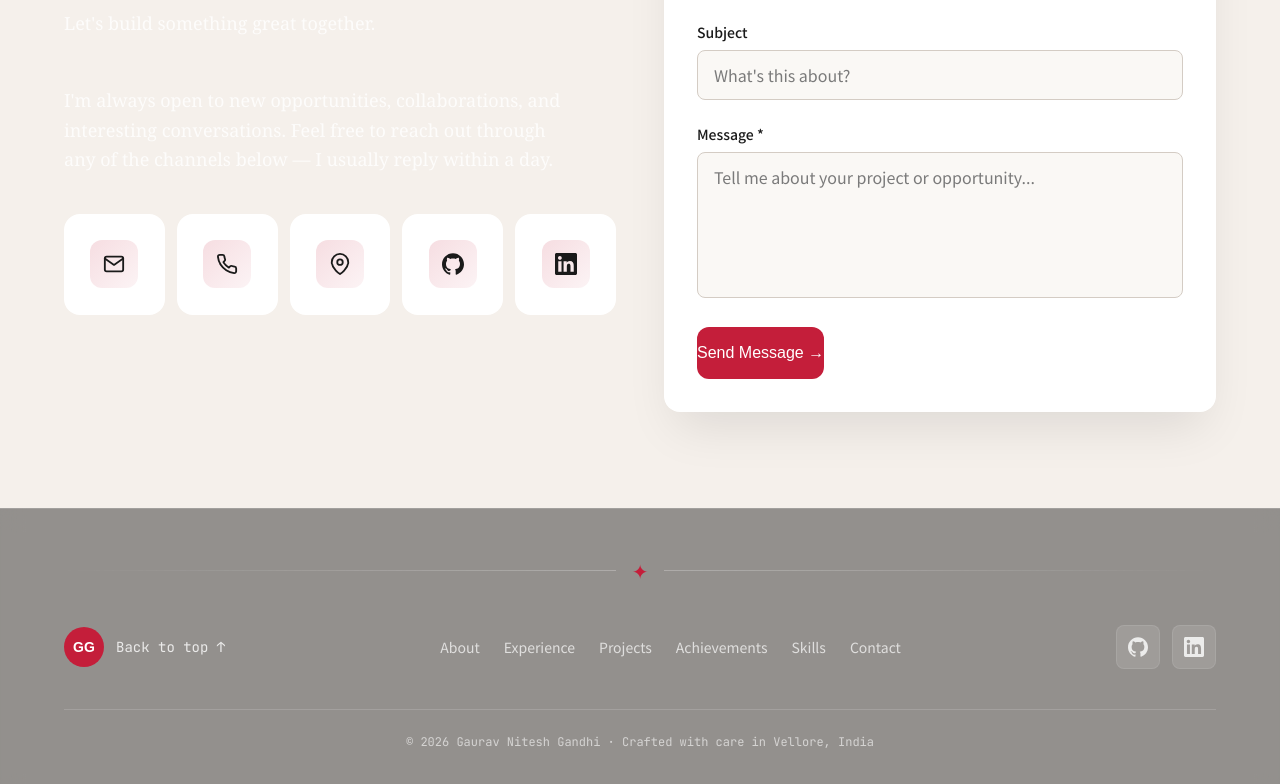
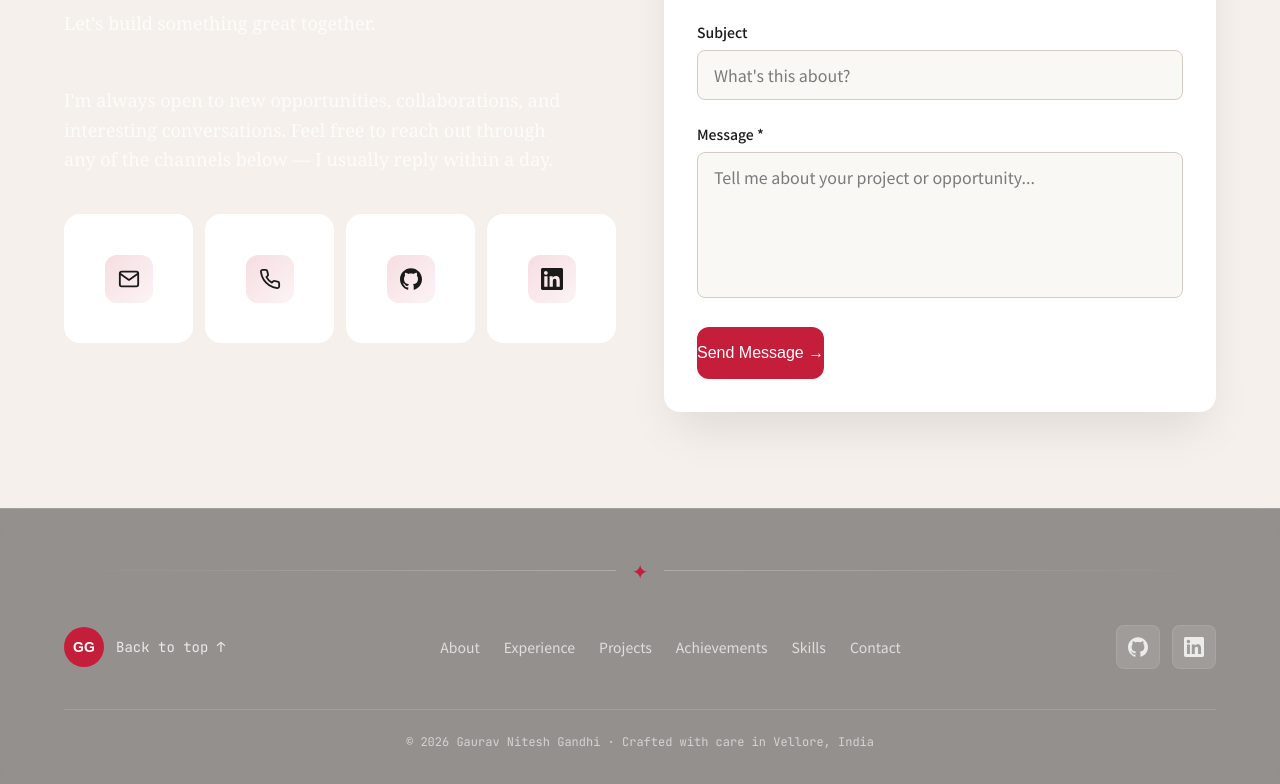
Before and after one commit to gaurav3611/gaurav-gandhi-portfolio, a Next.js app: page / in a window 1280 px wide. Shown: the part 6469-7253 px from the top of the page. Built offline with nearby package versions, Linux system fonts and the light colour scheme.

Commit message:
Remove Location button from contact actions

```diff
--- a/src/components/sections/Contact.tsx
+++ b/src/components/sections/Contact.tsx
@@ -7,7 +7,6 @@ import Magnetic from "@/components/ui/Magnetic";
 import {
   EmailIcon,
   PhoneIcon,
-  LocationIcon,
   SocialIcon,
 } from "@/components/icons";
 import { contactInfo, socialsFull } from "@/data/contact";
@@ -15,7 +14,6 @@ import { contactInfo, socialsFull } from "@/data/contact";
 const contactItems = [
   { label: "Email", value: contactInfo.email, href: `mailto:${contactInfo.email}`, icon: EmailIcon },
   { label: "Phone", value: contactInfo.phone, href: `tel:${contactInfo.phone.replace(/[\s-]/g, "")}`, icon: PhoneIcon },
-  { label: "Location", value: contactInfo.location, href: `https://www.google.com/maps/search/?api=1&query=${encodeURIComponent(contactInfo.location)}`, icon: LocationIcon },
 ];
 
 export default function Contact() {
@@ -63,7 +61,7 @@ export default function Contact() {
             </p>
 
             {/* Icon-only contact actions — evenly aligned, equal height */}
-            <div className="grid grid-cols-2 sm:grid-cols-3 lg:grid-cols-5 gap-3 mb-8 max-w-3xl">
+            <div className="grid grid-cols-2 sm:grid-cols-4 gap-3 mb-8 max-w-3xl">
               {contactItems.map((item) => {
                 const Wrapper = item.href ? "a" : "div";
                 return (
```
